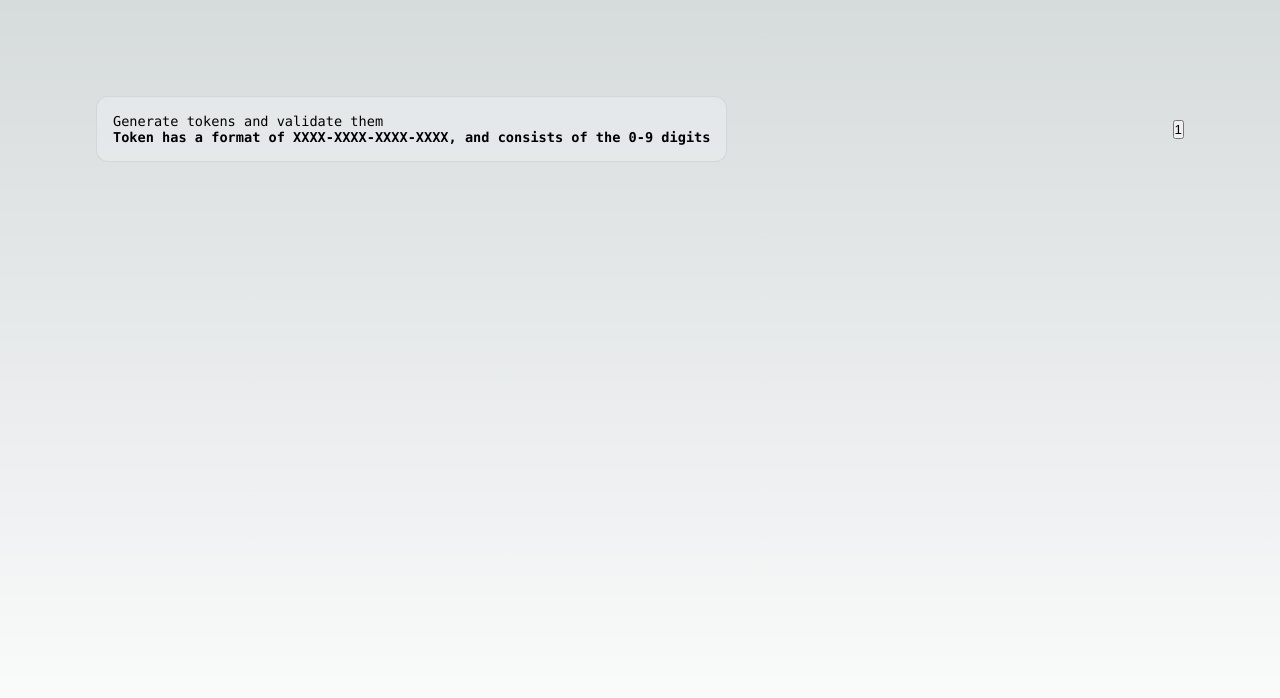
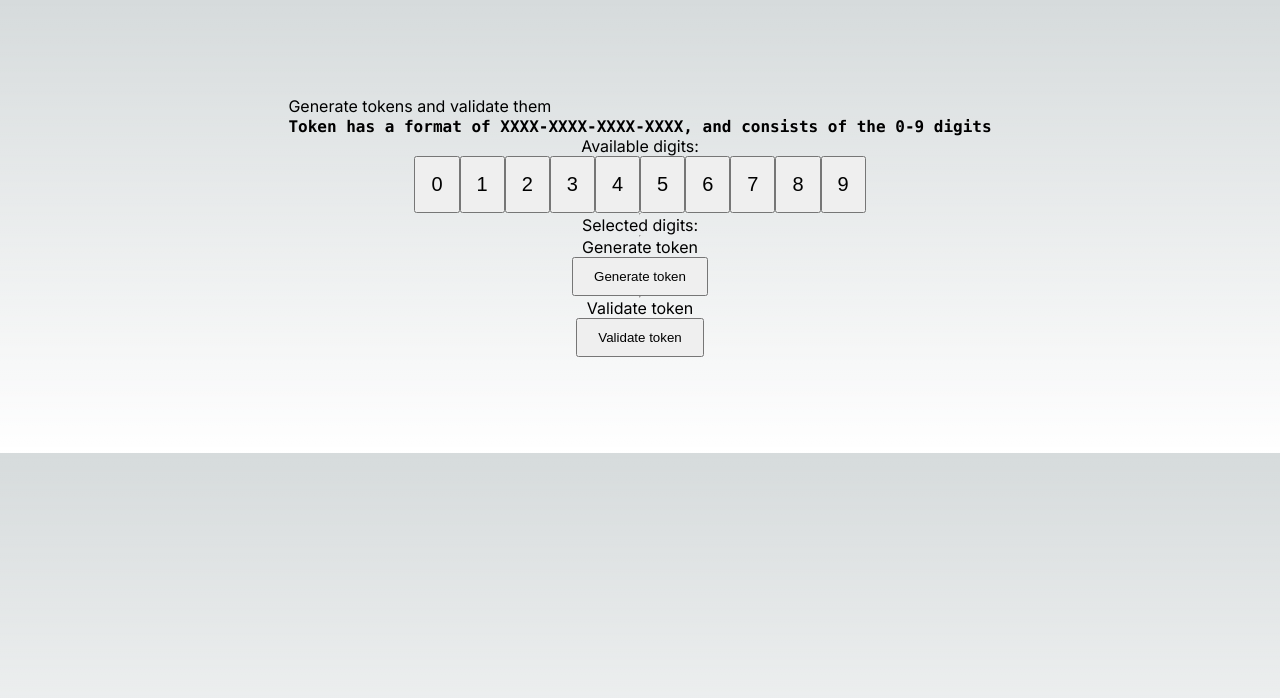
Before and after one commit to YauhenBichel/Generate-tokens-and-validate-them, a Next.js app in the folder frontend/: page / in a window 1280 px wide. Shown: the top 698 px of the page. Built offline with nearby package versions, Linux system fonts and the light colour scheme.

Commit message:
added template for main page

```diff
--- a/frontend/src/app/page.module.css
+++ b/frontend/src/app/page.module.css
@@ -4,7 +4,6 @@
   justify-content: space-between;
   align-items: center;
   padding: 6rem;
-  min-height: 100vh;
 }
 
 .description {
--- a/frontend/src/app/page.tsx
+++ b/frontend/src/app/page.tsx
@@ -1,9 +1,39 @@
+'use client'
+
 import styles from './page.module.css'
+import {useState} from "react";
+
+function stackDigits(items: [number], onSelectedItem: any) {
+  let stack = [];
+
+  for(let i = 0; i < items.length; i++) {
+    const item = (
+        <button className="btn btn-outline-dark"
+                style={{padding: 15}}
+                onClick={(e) => {
+                    e.preventDefault();
+                    onSelectedItem(items[i]);
+                }}
+            ><span style={{ fontSize: 20 }}>{items[i]}</span>
+        </button>
+    );
+    stack.push(item);
+  }
+
+  return (
+      <div className="container">
+        {stack}
+      </div>
+  );
+}
 
 export default function Home() {
+    const [digits, setDigits] = useState([0,1,2,3,4,5,6,7,8,9])
+    const [selectedDigits, setSelectedDigits] = useState([])
+
   return (
     <main className={styles.main}>
-      <div className={styles.description}>
+      <div>
         <p>
           Generate tokens and validate them
           <br/>
@@ -11,12 +41,44 @@ export default function Home() {
             Token has a format of XXXX-XXXX-XXXX-XXXX, and consists of the 0-9 digits
           </code>
         </p>
-        <div>
-          <div>
-            <button className="btn btn-sm btn-outline-dark">1</button>
-          </div>
+      </div>
+        <p>Available digits:</p>
+      <div className="container">
+        { stackDigits(digits,
+            (selectedDigit: number) => {
+                    digits.splice(digits.indexOf(selectedDigit), 1);
+                    setDigits(digits);
+                    selectedDigits.push(selectedDigit);
+                    setSelectedDigits(selectedDigits);
+                }
+            )
+        }
+      </div>
+        <hr/>
+        <p>Selected digits:</p>
+        <div className="container">
+            { stackDigits(selectedDigits, null)}
         </div>
-      </div>
+        <hr/>
+        <p>Generate token</p>
+        <button className="btn btn-sm btn-outline-dark"
+                style={{width: 'fit-content', padding: '10px 20px'}}
+                onClick={(e) => {
+                    e.preventDefault();
+
+                }}>
+            Generate token
+        </button>
+        <hr/>
+        <p>Validate token</p>
+        <button className="btn btn-sm btn-outline-dark"
+                style={{width: 'fit-content', padding: '10px 20px'}}
+                onClick={(e) => {
+                    e.preventDefault();
+
+                }}>
+            Validate token
+        </button>
     </main>
   )
 }
```
